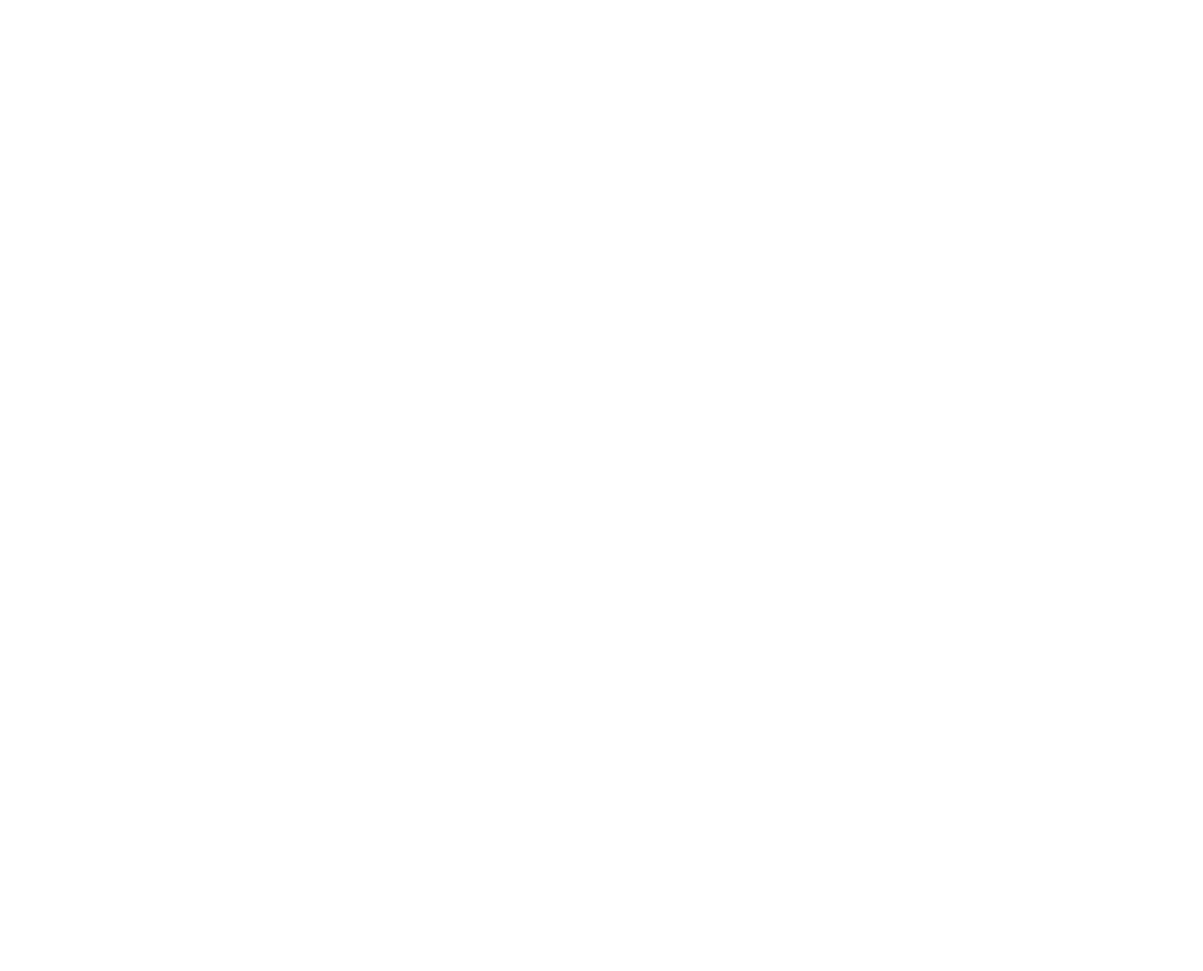
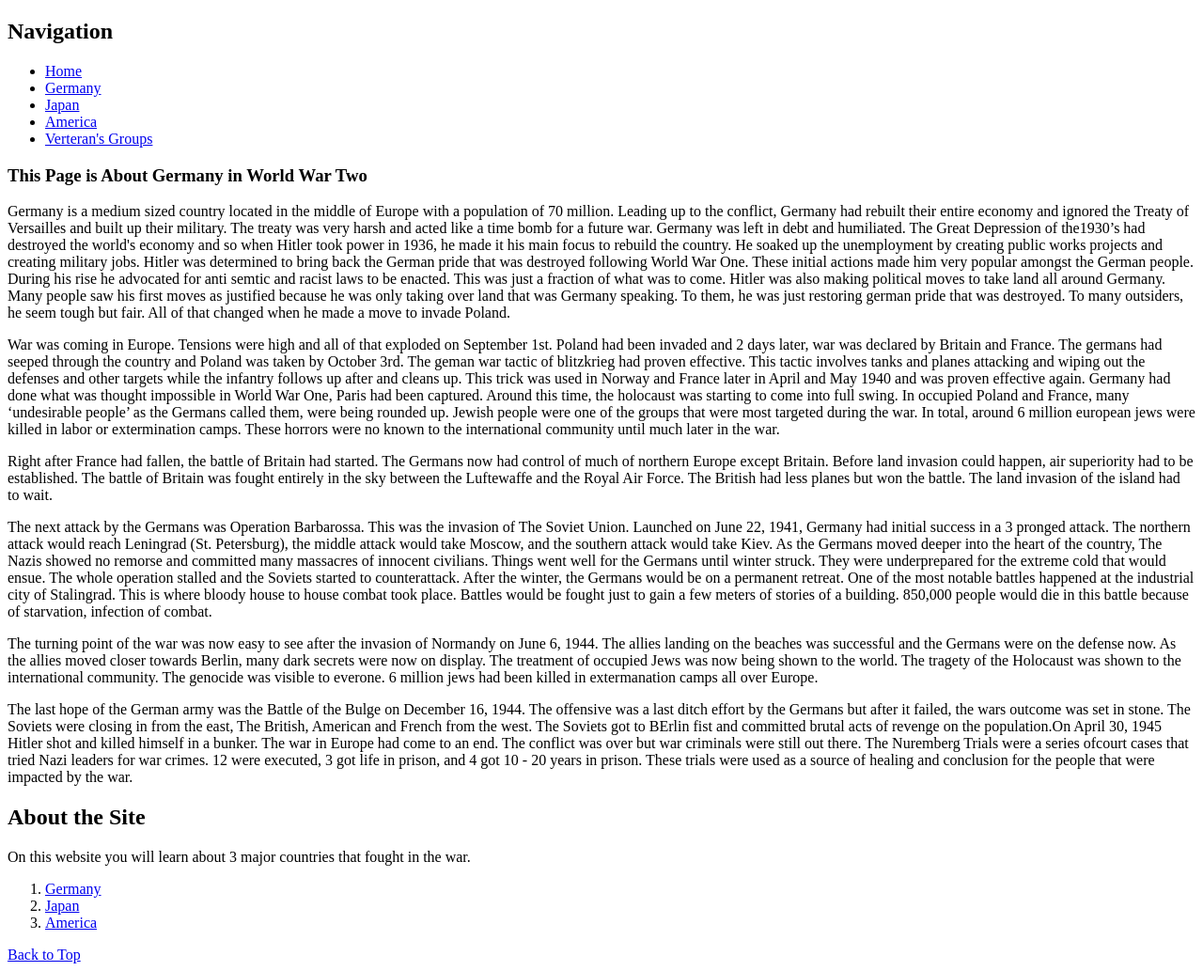
Before and after one commit to RyanMoore2022/website, a plain HTML site: page germany.html in a window 1280 px wide. Shown: the whole page at 94% size. Before the commit the page ends 800 px from the top, so only its background shows below. Drawn offline with Linux system fonts and the light colour scheme.

Commit message:
added america.html and added to germany.html

```diff
--- a/germany.html
+++ b/germany.html
@@ -0,0 +1,68 @@
+<!DOCTYPE html>
+<html lang="en" dir="ltr">
+
+  <head>
+    <meta charset="utf-8">
+    <meta charset="utf-8">
+    <meta name="keywords" content="World War Two, World War 2, WW2, Second World War, European War, American Wars, Military, 20th Century History">
+    <meta name="author" content="Ryan A. Moore">
+    <meta name="viewport" content="width=device-width, initial-scale=1.0">
+    <title>Germany</title>
+  </head>
+
+  <body>
+    <header>
+      <h2 id="top">Navigation</h2>
+        <nav>
+          <ul>
+            <li><a href="index.hml"> Home</a></li>
+            <li><a href="#"> Germany</a></li>
+            <li><a href="#"> Japan</a></li>
+            <li><a href="#"> America</a></li>
+            <li><a href="vets.html"> Verteran's Groups</a></li>
+          </ul>
+        </nav>
+      </header>
+<main>
+  <article class="">
+    <section>
+      <h1>This Page is About Germany in World War Two</h1>
+        <p> Germany is a medium sized country located in the middle of Europe with a population of 70 million. Leading up to the conflict, Germany had rebuilt their entire economy and ignored the Treaty of Versailles and built up their military. The treaty was very harsh and acted like a time bomb for a future war. Germany was left in debt and humiliated. The Great Depression of the1930’s had destroyed the world's economy and so when Hitler took power in 1936, he made it his main focus to rebuild the country. He soaked up the unemployment by creating public works projects and creating military jobs. Hitler was determined to bring back the German pride that was destroyed following World War One. These initial actions made him very popular amongst the German people. During his rise he advocated for anti semtic and racist laws to be enacted. This was just a fraction of what was to come. Hitler was also making political moves to take land all around Germany. Many people saw his first moves as justified because he was only taking over land that was Germany speaking. To them, he was just restoring german pride that was destroyed. To many outsiders, he seem tough but fair. All of that changed when he made a move to invade Poland.</p>
+    </section>
+    <section>
+        <p> War was coming in Europe. Tensions were high and all of that exploded on September 1st. Poland had been invaded and 2 days later, war was declared by Britain and France. The germans had seeped through the country and Poland was taken by October 3rd. The geman war tactic of blitzkrieg had proven effective. This tactic involves tanks and planes attacking and wiping out the defenses and other targets while the infantry follows up after and cleans up. This trick was used in Norway and France later in  April  and May 1940 and was proven effective again. Germany had done what was thought impossible in World War One, Paris had been captured. Around this time, the holocaust was starting to come into full swing. In occupied Poland and France, many ‘undesirable people’ as the Germans called them, were being rounded up. Jewish people were one of the groups that were most targeted during the war. In total, around 6 million european jews were killed in labor or extermination camps. These horrors were no known to the international community until much later in the war.</p>
+    </section>
+    <section>
+        <p>Right after France had fallen, the battle of Britain had started. The Germans now had control of much of northern Europe except Britain. Before land invasion could happen, air superiority had to be established. The battle of Britain was fought entirely in the sky between the Luftewaffe and the Royal Air Force. The British had less planes but won the battle. The land invasion of the island had to wait.</p>
+    </section>
+    <section>
+	      <p>The next attack by the Germans was Operation Barbarossa. This was the invasion of The Soviet Union. Launched on June 22, 1941, Germany had initial success in a 3 pronged attack. The northern attack would reach Leningrad (St. Petersburg), the middle attack would take Moscow, and the southern attack would take Kiev. As the Germans moved deeper into the heart of the country, The Nazis showed no remorse and committed many massacres of innocent civilians. Things went well for the Germans until winter struck. They were underprepared for the extreme cold that would ensue. The whole operation stalled and the Soviets started to counterattack. After the winter, the Germans would be on a permanent retreat. One of the most notable battles happened at the industrial city of Stalingrad. This is where bloody house to house combat took place. Battles would be fought just to gain a few meters of stories of a building. 850,000 people would die in this battle because of starvation, infection of combat.</p>
+	   </section>
+     <section>
+	      <p>The turning point of the war was now easy to see after the invasion of Normandy on June 6, 1944. The allies landing on the beaches was successful and the Germans were on the defense now. As the allies moved closer towards Berlin, many dark secrets were now on display. The treatment of occupied Jews was now being shown to the world. The tragety of the Holocaust was shown to the international community. The genocide was visible to everone. 6 million jews had been killed in extermanation camps all over Europe.</p>
+	   </section>
+     <section>
+        <p>	The last hope of the German army was the Battle of the Bulge on December 16, 1944. The offensive was a last ditch effort by the Germans but after it failed, the wars outcome was set in stone. The Soviets were closing in from the east, The British, American and French from the west. The Soviets got to BErlin fist and committed brutal acts of revenge on the population.On April 30, 1945 Hitler shot and killed himself in a bunker. The war in Europe had come to an end. The conflict was over but war criminals were still out there. The Nuremberg Trials were a series ofcourt cases that tried Nazi leaders for war crimes. 12 were executed, 3 got life in prison, and 4 got 10 - 20 years in prison. These trials were used as a source of healing and conclusion for the people that were impacted by the war.</p>
+    </section>
+  </article>
+</main>
+
+<aside class="">
+  <section>
+   <h2>About the Site</h2>
+    <p>On this website you will learn about 3 major countries that fought in the war.</p>
+     <nav>
+       <ol>
+        <li><a href="#"> Germany</a></li>
+        <li><a href="#"> Japan</a></li>
+        <li><a href="#"> America</a></li>
+      </ol>
+    </nav>
+  </section>
+</aside>
+<footer><a href="#top">Back to Top</a></footer>
+</body>
+
+
+
+</html>
```
Also changed, not shown: index.html (+2 -2 lines), Images/suzy-brooks-quCgY3UFC9E-unsplash.jpg (added), america.html (added), 1 other file.
